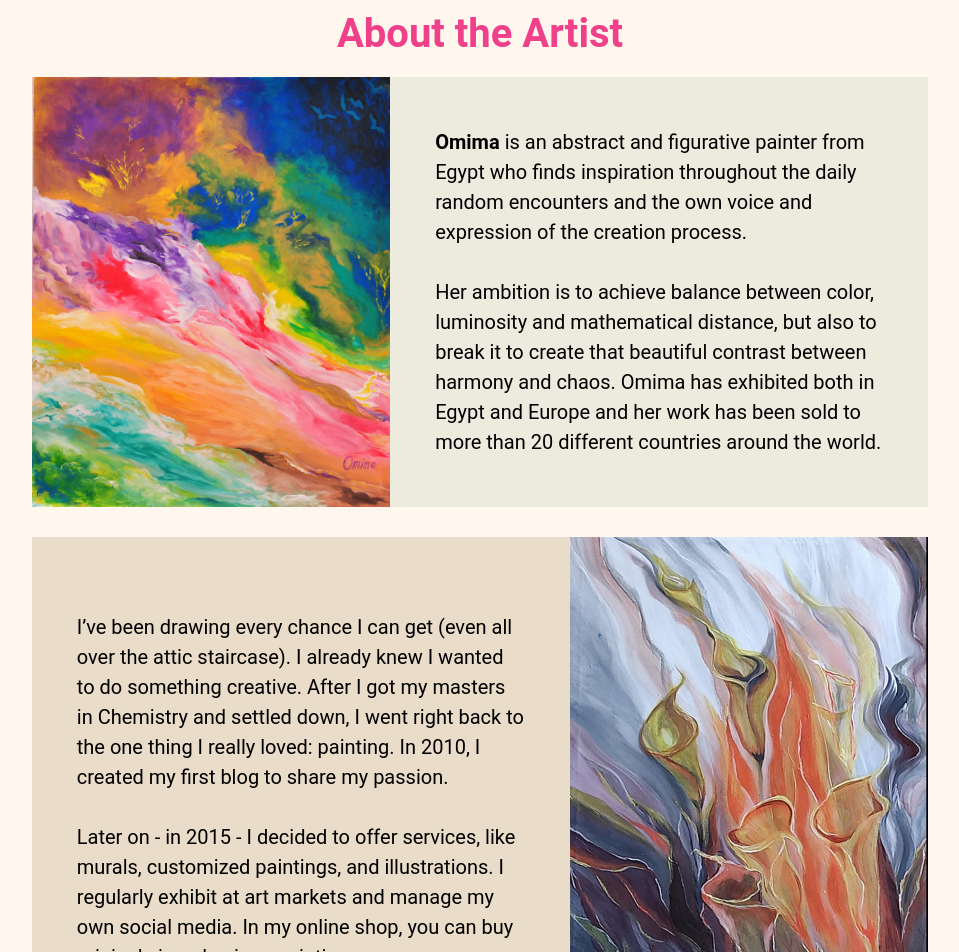
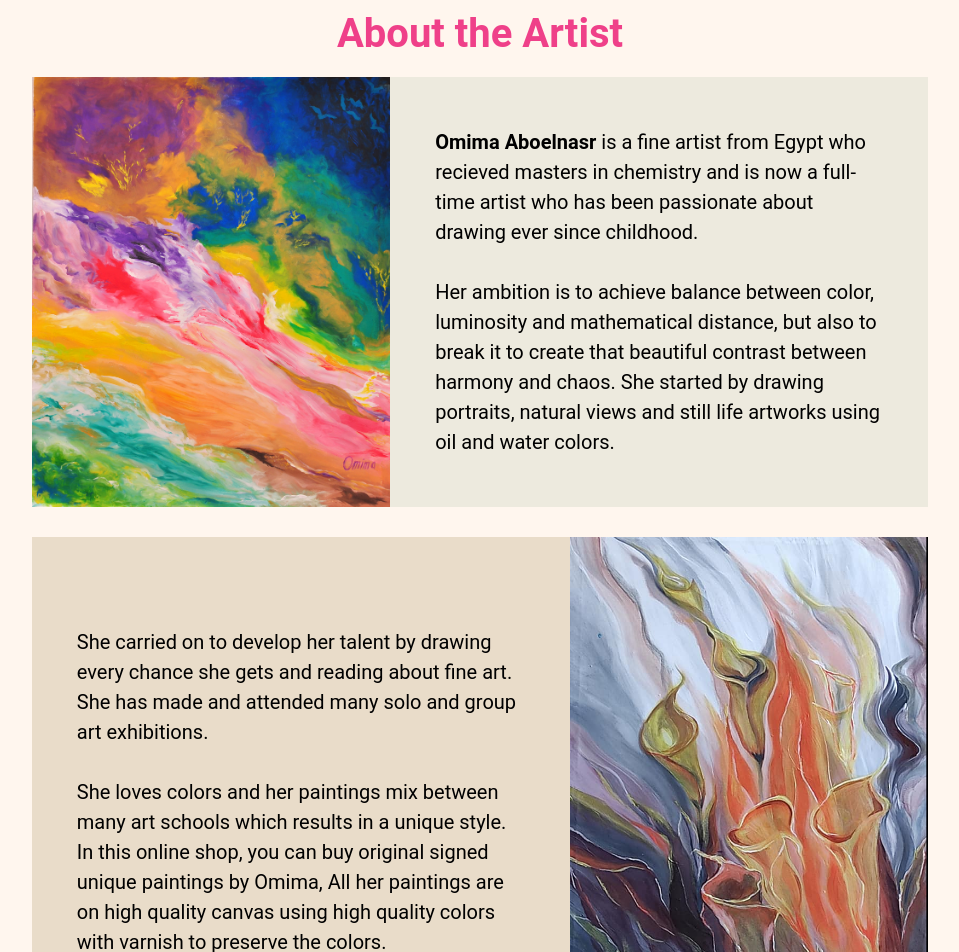
Before and after one commit to LevwTech/Omima-Art-Front-End, a React (Create React App) app: page /about in a window 1280 px wide. Shown: the part 120-1072 px from the top of the page, without its empty margins (160-1119 px from the left). Built offline with nearby package versions, Linux system fonts and the light colour scheme; no server answers.

Commit message:
updated about and fixed url of share btn

```diff
--- a/public/index.html
+++ b/public/index.html
@@ -24,7 +24,7 @@
       work correctly both with client-side routing and a non-root public URL.
       Learn how to configure a non-root public URL by running `npm run build`.
     -->
-    <title>Omima Art Gallery</title>
+    <title>Omima Aboelnasr</title>
   </head>
   <body>
     <noscript>You need to enable JavaScript to run this app.</noscript>
--- a/src/Pages/About/About.js
+++ b/src/Pages/About/About.js
@@ -17,14 +17,13 @@ function About() {
       >
         <img src={img2} alt="painting" />
         <div className={classes.about}>
-          <span> Omima </span> is an abstract and figurative painter from Egypt
-          who finds inspiration throughout the daily random encounters and the
-          own voice and expression of the creation process. <br /> <br /> Her
+          <span>Omima Aboelnasr</span> is a fine artist from Egypt who recieved
+          masters in chemistry and is now a full-time artist who has been
+          passionate about drawing ever since childhood. <br /> <br /> Her
           ambition is to achieve balance between color, luminosity and
           mathematical distance, but also to break it to create that beautiful
-          contrast between harmony and chaos. Omima has exhibited both in Egypt
-          and Europe and her work has been sold to more than 20 different
-          countries around the world.
+          contrast between harmony and chaos. She started by drawing portraits,
+          natural views and still life artworks using oil and water colors.
         </div>
       </div>
 
@@ -33,15 +32,14 @@ function About() {
         style={{ backgroundColor: "#E9DCC9", marginBottom: "30px  " }}
       >
         <div className={classes.about}>
-          I’ve been drawing every chance I can get (even all over the attic
-          staircase). I already knew I wanted to do something creative. After I
-          got my masters in Chemistry and settled down, I went right back to the
-          one thing I really loved: painting. In 2010, I created my first blog
-          to share my passion. <br /> <br />
-          Later on - in 2015 - I decided to offer services, like murals,
-          customized paintings, and illustrations. I regularly exhibit at art
-          markets and manage my own social media. In my online shop, you can buy
-          original signed unique paintings.
+          She carried on to develop her talent by drawing every chance she gets
+          and reading about fine art. She has made and attended many solo and
+          group art exhibitions. <br /> <br />
+          She loves colors and her paintings mix between many art schools which
+          results in a unique style. In this online shop, you can buy original
+          signed unique paintings by Omima, All her paintings are on high
+          quality canvas using high quality colors with varnish to preserve the
+          colors.
         </div>
         <img src={img1} alt="painting" />
       </div>
--- a/src/Pages/Exhibitions/Exhibitions.js
+++ b/src/Pages/Exhibitions/Exhibitions.js
@@ -13,7 +13,7 @@ import { Link } from "react-router-dom";
 import Skeleton from "@mui/material/Skeleton";
 
 function Exhibitions() {
-  const url = "https://omimaart.herokuapp.com/";
+  const url = "https://omimaart.netlify.app/";
   const [exhibitions, setExhibitions] = useState([]);
   const [show, setShow] = useState(false);
 
```
